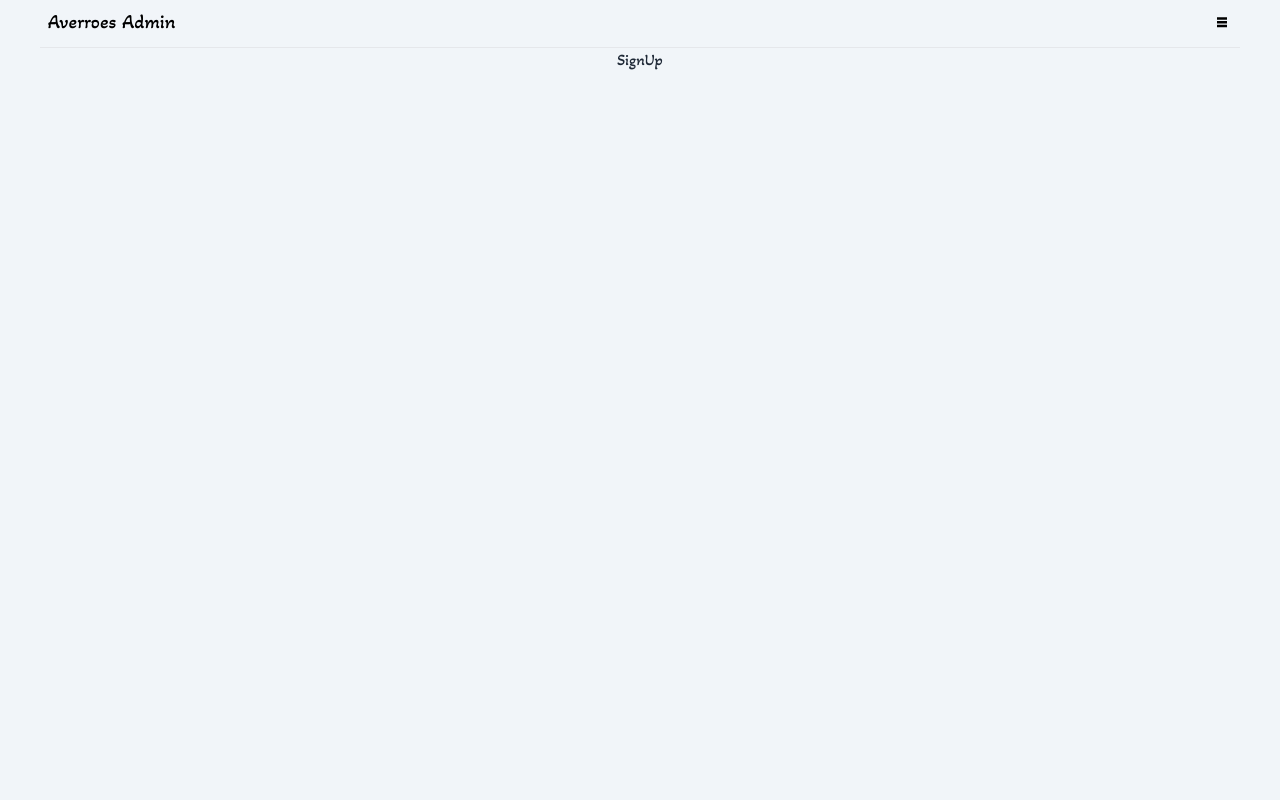
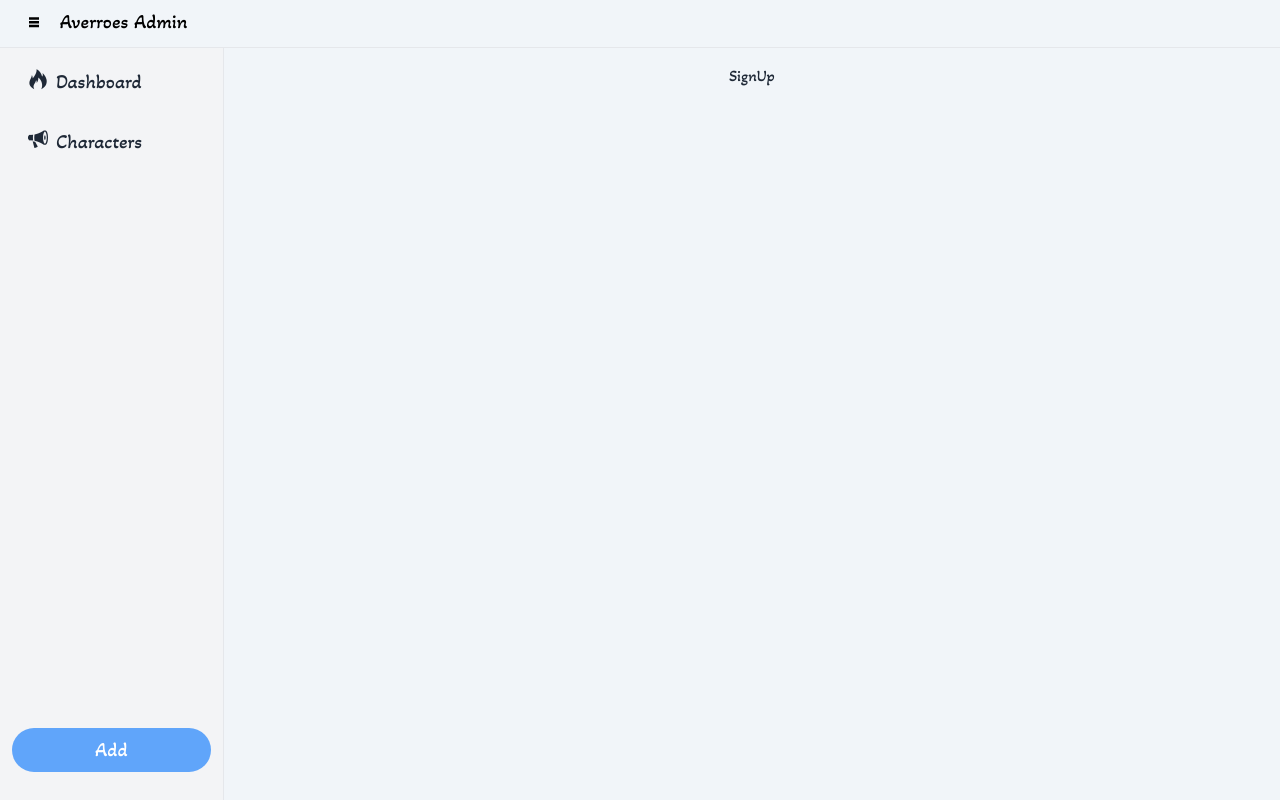
Before and after one commit to realAyinde/averroes, a Vue app: page /admin/signup in a window 1280 px wide. Built offline with nearby package versions, Linux system fonts and the light colour scheme.

Commit message:
create add character page and customize admin inndex

```diff
--- a/src/components/admin/AdminDashboard.vue
+++ b/src/components/admin/AdminDashboard.vue
@@ -1,5 +1,15 @@
 <template>
-  <div></div>
+  <nav class="h-full">
+    <!-- <div class="border-r max-w-[14rem] h-full">
+      <div class="flex flex-col justify-between p-3 text-xl h-full">
+        <div class="flex flex-col gap-4">
+          <div><a class="p-2 px-4 rounded-full hover:bg-gray-200 w-fit flex gap-2 align-middle" href=""><span><i class="w-8 icon-fire"></i></span><span>Dashboard</span></a></div>
+          <div><a class="p-2 px-4 rounded-full hover:bg-gray-200 w-fit flex gap-2 align-middle" href=""><span><i class="w-8 icon-bullhorn"></i></span><span>Characters</span></a></div>
+        </div>
+        <div class="py-4"><a class="block p-2 px-4 rounded-full hover:bg-blue-500 text-center bg-blue-400 text-white" href="">Add</a></div>
+      </div>
+    </div> -->
+  </nav>
 </template>
 <script>
 export default {
--- a/src/components/admin/AdminHeader.vue
+++ b/src/components/admin/AdminHeader.vue
@@ -1,15 +1,16 @@
 <template>
-  <div class="text-black">
-    <div class="w-full border-b p-2 flex justify-between text-xl">
-      <div class="">Averroes Admin</div>
-      <div>
-        <div><a href=""><i class="icon-list text-xl"></i></a></div>
+  <div class="text-black fixed w-full">
+    <div class="w-full border-b p-2 px-6 flex justify-between text-xl">
+      <div class="flex gap-4">
+        <div>
+          <a href=""><i class="w-8 icon-list text-xl"></i></a>
+        </div>
+        <div class="">Averroes Admin</div>
       </div>
+      <div></div>
     </div>
   </div>
 </template>
 <script>
-export default {
-
-}
+export default {};
 </script>
--- a/src/components/admin/AdminSingle.vue
+++ b/src/components/admin/AdminSingle.vue
@@ -1,14 +1,9 @@
 <template>
-  <div class="absolute top-16 bottom-4 flex w-full">
-    <div class="md:grid md:grid-cols-2 gap-2 h-full w-full px-4 pb-4 hidden">
-      <div>
-        <div>
-          <input class="w-full" type="file" name="" id="">
-        </div>
-      </div>
+  <div class="h-full w-full">
     <div class="relative h-full">
       <div>
         <nav class="flex text-center">
+          <div class="basis-1/4 rounded-md hover:bg-gray-200"><a class="block p-1" role="button" href="">Bio</a></div>
           <div class="basis-1/4 rounded-md hover:bg-gray-200"><a class="block p-1" role="button" href="">About</a></div>
           <div class="basis-1/4 rounded-md hover:bg-gray-200 bg-gray-200"><a class="block p-1" role="button" href="">Ability</a></div>
           <div class="basis-1/4 rounded-md hover:bg-gray-200"><a class="block p-1" role="button" href="">Appearance</a></div>
@@ -36,7 +31,6 @@
       </div>
     </div>
   </div>
-  </div>
 </template>
 <script>
 import AdminTextArea from "./AdminTextArea.vue";
--- a/src/components/admin/AdminTextArea.vue
+++ b/src/components/admin/AdminTextArea.vue
@@ -4,37 +4,37 @@
       <div class="bg-gray-200 rounded-lg p-1">
         <ul class="flex gap-1">
           <li>
-            <button class="p-1 px-3 rounded-md hover:bg-gray-500">
+            <button class="p-1 px-3 rounded-md hover:bg-gray-500 border border-gray-500">
               <span class="block">B</span>
             </button>
           </li>
           <li>
-            <button class="p-1 px-3 rounded-md hover:bg-gray-500">
+            <button class="p-1 px-3 rounded-md hover:bg-gray-500 border border-gray-500">
               <span class="block">I</span>
             </button>
           </li>
           <li>
-            <button class="p-1 px-3 rounded-md hover:bg-gray-500">
+            <button class="p-1 px-3 rounded-md hover:bg-gray-500 border border-gray-500">
               <span class="block">#</span>
             </button>
           </li>
           <li>
-            <button class="p-1 px-3 rounded-md hover:bg-gray-500">
+            <button class="p-1 px-3 rounded-md hover:bg-gray-500 border border-gray-500">
               <span class="block">@</span>
             </button>
           </li>
           <li>
-            <button class="p-1 px-3 rounded-md hover:bg-gray-500">
+            <button class="p-1 px-3 rounded-md hover:bg-gray-500 border border-gray-500">
               <span class="block">O</span>
             </button>
           </li>
           <li>
-            <button class="p-1 px-3 rounded-md hover:bg-gray-500">
+            <button class="p-1 px-3 rounded-md hover:bg-gray-500 border border-gray-500">
               <span class="block">"</span>
             </button>
           </li>
           <li>
-            <button class="p-1 px-3 rounded-md hover:bg-gray-500">
+            <button class="p-1 px-3 rounded-md hover:bg-gray-500 border border-gray-500">
               <span class="block">+</span>
             </button>
           </li>
--- /dev/null
+++ b/src/components/admin/Characters.vue
@@ -0,0 +1,5 @@
+<template>
+    <div>
+
+    </div>
+</template>
--- /dev/null
+++ b/src/components/admin/menu.vue
@@ -0,0 +1,19 @@
+<template>
+  <nav class="absolute top-12 bottom-0 w-[14rem] z-10 bg-gray-100">
+  <!-- <nav class="h-full w-[14rem]"> -->
+    <div class="border-r max-w-[14rem] h-full">
+      <div class="flex flex-col justify-between p-3 text-xl h-full">
+        <div class="flex flex-col gap-4">
+          <div><router-link class="p-2 px-4 rounded-full hover:bg-gray-200 w-fit flex gap-2 align-middle" to="/admin"><span><i class="w-8 icon-fire"></i></span><span>Dashboard</span></router-link></div>
+          <div><a class="p-2 px-4 rounded-full hover:bg-gray-200 w-fit flex gap-2 align-middle" href=""><span><i class="w-8 icon-bullhorn"></i></span><span>Characters</span></a></div>
+        </div>
+        <div class="py-4"><router-link class="block p-2 px-4 rounded-full hover:bg-blue-500 text-center bg-blue-400 text-white" to="/admin/new">Add</router-link></div>
+      </div>
+    </div>
+  </nav>
+</template>
+<script>
+export default {
+
+}
+</script>
--- a/src/index.html
+++ b/src/index.html
@@ -8,7 +8,7 @@
     <title>Averroes</title>
   </head>
   <body class="bg-slate-100 text-gray-800 dark:bg-slate-800 dark:text-gray-100">
-    <div id="app" class="max-w-[1200px] mx-auto"></div>
+    <div id="app"></div>
     <script type="module" src="./index.js"></script>
   </body>
 </html>
--- a/src/pages/Admin/Dashboard.vue
+++ b/src/pages/Admin/Dashboard.vue
@@ -1,6 +1,5 @@
 <template>
-  <div>
-    <AdminHeader />
+  <div class="h-full">
     <AdminDashboard />
   </div>
 </template>
--- a/src/pages/Admin/Index.vue
+++ b/src/pages/Admin/Index.vue
@@ -2,13 +2,19 @@
   <div>
     <div class="h-screen relative w-full">
       <AdminHeader />
-      <router-view></router-view>
+      <div class="relative h-full pt-12">
+        <Menu />
+        <div class="h-full md:pl-60 p-4">
+          <router-view></router-view>
+        </div>
+      </div>
     </div>
   </div>
 </template>
 <script>
+import Menu from "../../components/admin/menu.vue";
 import AdminHeader from "../../components/admin/AdminHeader.vue";
 export default {
-  components: { AdminHeader },
+  components: { AdminHeader, Menu },
 };
 </script>
--- a/src/pages/Admin/Login.vue
+++ b/src/pages/Admin/Login.vue
@@ -3,14 +3,20 @@
     <div class="max-w-md mx-auto pb-8">
       <div class="text-center">
         <p class="text-2xl">Averroes</p>
-        <p class="text-lg">Login</p>
+        <p class="text-xl">Login</p>
       </div>
-      <form action="">
-          <div class="max-w-xs mx-auto py-2">
-            <input type="text" name="" id="" class="w-full p-1 px-3 outline-none bg-gray-200 rounded-md" />
+      <form action="" class="py-2">
+          <div class="max-w-xs mx-auto py-1">
+            <label for="username">Username:</label>
+            <input type="text" name="username" id="" class="w-full p-1 px-3 outline-none bg-gray-200 rounded-md" />
           </div>
-          <div class="flex justify-center">
-              <button class="p-1 px-4 bg-green-600 rounded-md text-white">Go<i class="icon-right"></i></button>
+          <div class="max-w-xs mx-auto py-1">
+            <label for="password">Password:</label>
+            <input type="password" name="password" id="" class="w-full p-1 px-3 outline-none bg-gray-200 rounded-md" />
+          </div>
+          <div class="flex justify-center py-2">
+            <router-link class="p-1 px-4 bg-green-600 rounded-md text-white" to="/admin">Go</router-link>
+              <!-- <button class="p-1 px-4 bg-green-600 rounded-md text-white">Go<i class="icon-right"></i></button> -->
           </div>
       </form>
     </div>
--- a/src/pages/Admin/New.vue
+++ b/src/pages/Admin/New.vue
@@ -1,6 +1,6 @@
 <template>
-  <div>
-    <AdminHeader />
+  <div class="h-full w-full">
+    <!-- <AdminHeader /> -->
     <AdminSingle />
   </div>
 </template>
--- a/src/pages/Home.vue
+++ b/src/pages/Home.vue
@@ -1,5 +1,5 @@
 <template>
-  <div>
+  <div class="max-w-7xl mx-auto">
     <div class="h-screen relative w-full">
       <Header />
       <Body />
```
Lines whose indentation alone changed are shown as unchanged.
